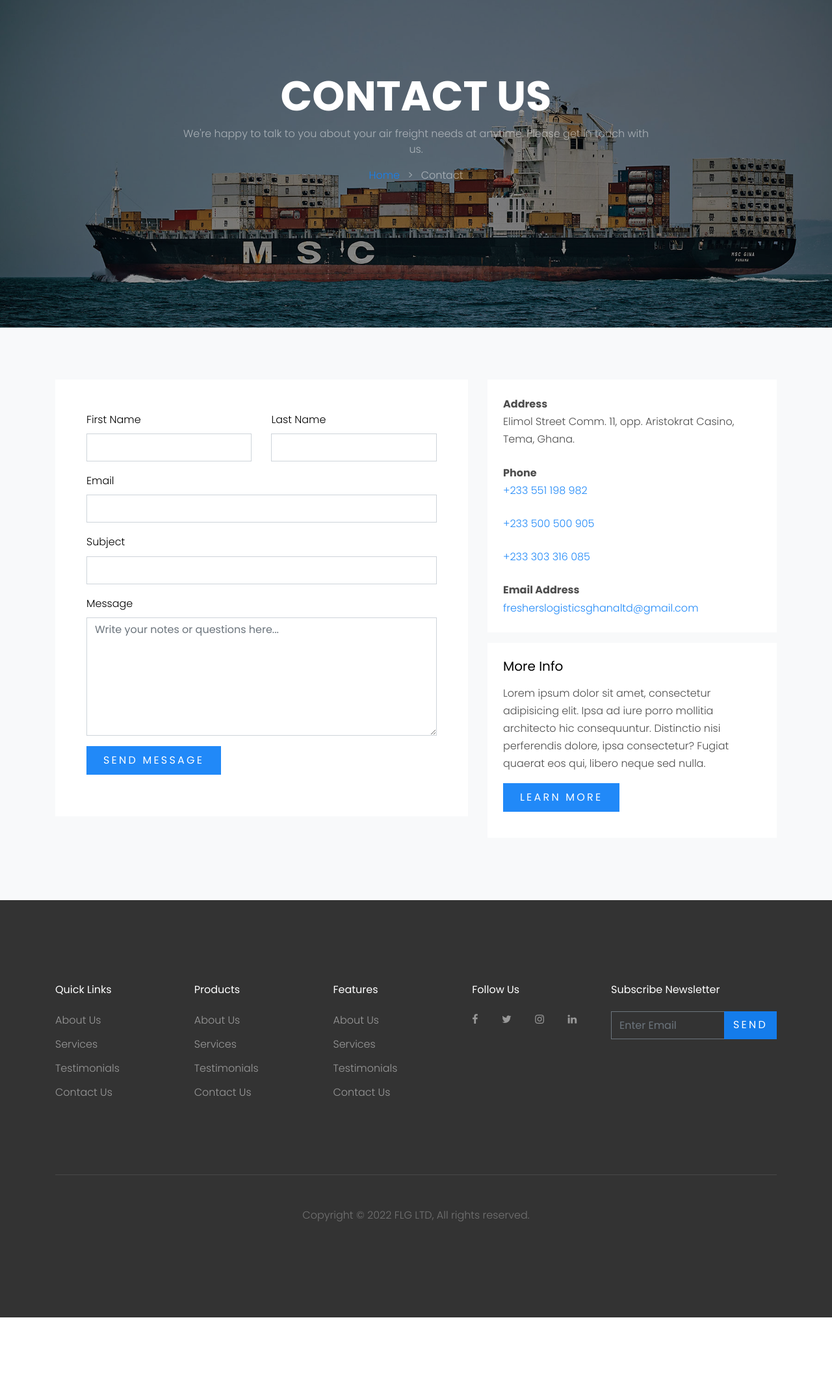
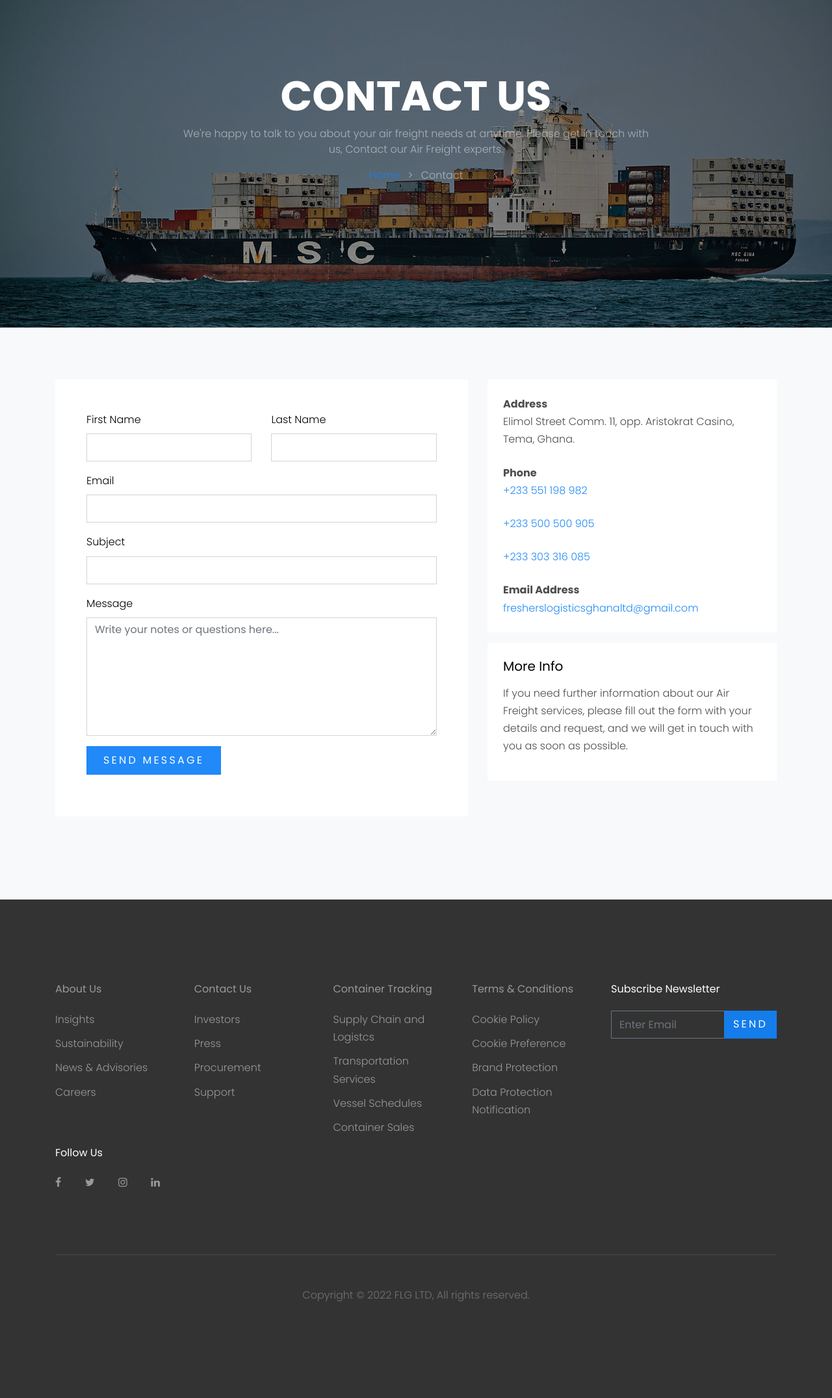
Before and after one commit to Stephen-Akpebi/freshers, a Django app: page /contact/ in a window 1280 px wide. Shown: the part 96-2247 px from the top of the page at 65% size. Before the commit the page ends 2123 px from the top, so only its background shows below. Run offline with Django 4.2, Linux system fonts and the light colour scheme; some libraries are stand-ins or nearby versions; some web fonts are replaced.

Commit message:
freshers for heroku

```diff
--- a/logistics/templates/logistics/contact.html
+++ b/logistics/templates/logistics/contact.html
@@ -8,7 +8,9 @@
 
                 <div class="col-md-8" data-aos="fade-up" data-aos-delay="400">
                     <h1 class="text-white font-weight-light text-uppercase font-weight-bold">Contact Us</h1>
-                    <p class="breadcrumb-custom"><span>We're happy to talk to you about your air freight needs at anytime. Please get in touch with us.</span></p>
+                    <p class="breadcrumb-custom"><span>We're happy to talk to you about your air freight needs at anytime. Please get in touch with us,
+                        Contact our Air Freight experts.
+                    </span></p>
                     <p class="breadcrumb-custom"><a href="index.html">Home</a> <span class="mx-2">&gt;</span> <span>Contact</span></p>
                 </div>
             </div>
@@ -67,8 +69,7 @@
                     </div>
                     <div class="p-4 mb-3 bg-white">
                         <h3 class="h5 text-black mb-3">More Info</h3>
-                        <p>Lorem ipsum dolor sit amet, consectetur adipisicing elit. Ipsa ad iure porro mollitia architecto hic consequuntur. Distinctio nisi perferendis dolore, ipsa consectetur? Fugiat quaerat eos qui, libero neque sed nulla.</p>
-                        <p><a href="#" class="btn btn-primary px-4 py-2 text-white">Learn More</a></p>
+                        <p>If you need further information about our Air Freight services, please fill out the form with your details and request, and we will get in touch with you as soon as possible.</p>
                     </div>
                 </div>
             </div>
--- a/logistics/templates/logistics/footer.html
+++ b/logistics/templates/logistics/footer.html
@@ -6,30 +6,39 @@
             <div class="col-md-9">
                 <div class="row">
                     <div class="col-md-3">
-                        <h2 class="footer-heading mb-4">Quick Links</h2>
+                        <h2 class="footer-heading mb-4"><a href="#">About Us</a></h2>
                         <ul class="list-unstyled">
-                            <li><a href="#">About Us</a></li>
-                            <li><a href="#">Services</a></li>
-                            <li><a href="#">Testimonials</a></li>
-                            <li><a href="#">Contact Us</a></li>
+                            <li><a href="#">Insights</a></li>
+                            <li><a href="#">Sustainability</a></li>
+                            <li><a href="#">News & Advisories</a></li>
+                            <li><a href="#">Careers</a></li>
                         </ul>
                     </div>
                     <div class="col-md-3">
-                        <h2 class="footer-heading mb-4">Products</h2>
+                        <h2 class="footer-heading mb-4"><a href="#">Contact Us</a></h2>
                         <ul class="list-unstyled">
-                            <li><a href="#">About Us</a></li>
-                            <li><a href="#">Services</a></li>
-                            <li><a href="#">Testimonials</a></li>
-                            <li><a href="#">Contact Us</a></li>
+                            <li><a href="#">Investors</a></li>
+                            <li><a href="#">Press</a></li>
+                            <li><a href="#">Procurement</a></li>
+                            <li><a href="#">Support</a></li>
                         </ul>
                     </div>
                     <div class="col-md-3">
-                        <h2 class="footer-heading mb-4">Features</h2>
+                        <h2 class="footer-heading mb-4"><a href="#">Container Tracking</a></h2>
                         <ul class="list-unstyled">
-                            <li><a href="#">About Us</a></li>
-                            <li><a href="#">Services</a></li>
-                            <li><a href="#">Testimonials</a></li>
-                            <li><a href="#">Contact Us</a></li>
+                            <li><a href="#">Supply Chain and Logistcs</a></li>
+                            <li><a href="#">Transportation Services</a></li>
+                            <li><a href="#">Vessel Schedules</a></li>
+                            <li><a href="#">Container Sales</a></li>
+                        </ul>
+                    </div>
+                    <div class="col-md-3">
+                        <h2 class="footer-heading mb-4"><a href="#">Terms & Conditions</a></h2>
+                        <ul class="list-unstyled">
+                            <li><a href="#">Cookie Policy</a></li>
+                            <li><a href="#">Cookie Preference</a></li>
+                            <li><a href="#">Brand Protection</a></li>
+                            <li><a href="#">Data Protection Notification</a></li>
                         </ul>
                     </div>
                     <div class="col-md-3">
```
